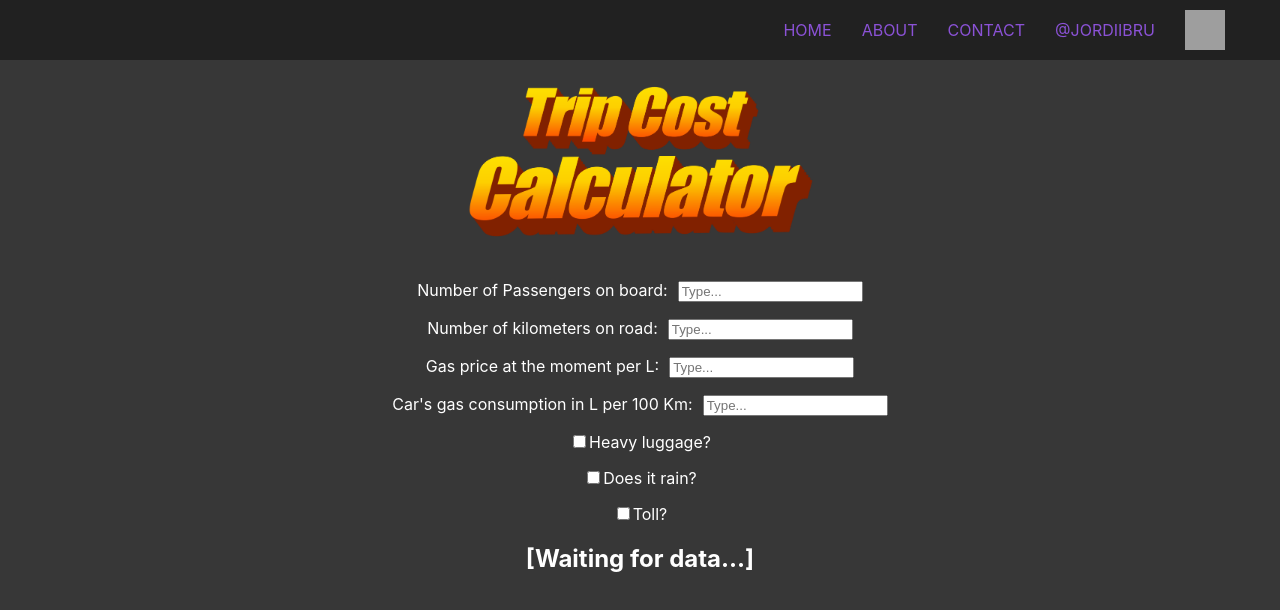
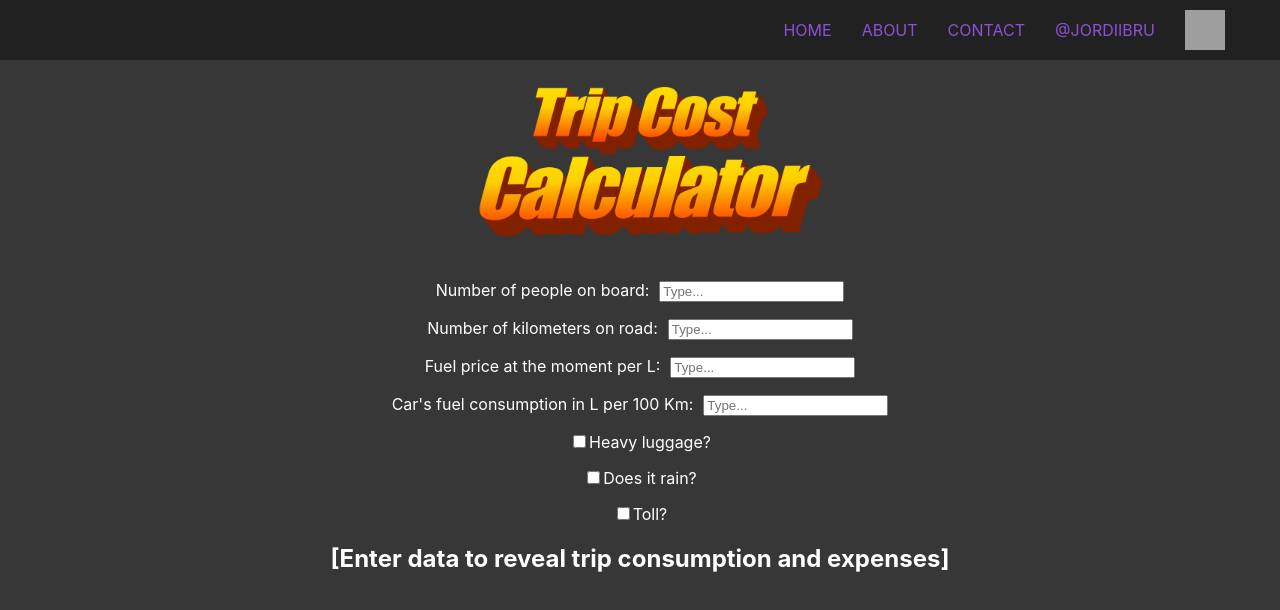
Before and after one commit to JordiiBru/Car-Trip-Cost-Calc, a React (Create React App) app: page / in a window 1280 px wide. Shown: the top 610 px of the page. Built offline with nearby package versions, Linux system fonts and the light colour scheme; grey boxes are pictures that could not be loaded.

Commit message:
new adjustments on msg and liters display

```diff
--- a/src/App.css
+++ b/src/App.css
@@ -31,9 +31,10 @@
 }
 
 .logo_pic {
-  text-align: left;
+  text-align: center;
   height: 200px;
   width: 375px;
+  margin-left: 20px;
 }
 
 .type-box {
--- a/src/App.js
+++ b/src/App.js
@@ -54,17 +54,17 @@ const App = () => {
     return total_l * parseFloat(GasPrice) + PreuPeatge;
   }
 
-  function displayAmount(){
-    var empty_msg = '';
-    var res = calculate();
-    res = res.toFixed(2);
-    var res_msg = 'Total amount to pay: '+ res +' €';
-    if(isNaN(res)) return empty_msg;
-    else return res_msg;
+  function calc_litres(){
+    var carCost = parseFloat(CarUsage)/100;
+    if(LuggageFlag === true) carCost = carCost + carCost*0.015;
+    if(RainFlag === true) carCost = carCost + carCost*0.1;
+    return parseFloat(Km) * carCost;
+
   }
 
   function displayResult(){
-    var empty_msg = '[Waiting for data...]';
+    var empty_msg = '';
+    if(isNaN(Passengers) || Passengers === 0 || Passengers === 1) return empty_msg;
     var res = calculate();
     res = res / Passengers;
     res = res.toFixed(2);
@@ -73,7 +73,24 @@ const App = () => {
     else return res_msg;
   }
 
-  var final_amount_msg = displayAmount();
+  function display_All(){
+    var empty_msg = '[Enter data to reveal trip consumption and expenses]';
+    var res = calculate();
+    res = parseFloat(res.toFixed(2));
+    if(isNaN(res)) return empty_msg;
+    var liters = calc_litres();
+    liters = parseFloat(liters.toFixed(3));
+    var total_res = '';
+    if(PeajeFlag === false){
+      total_res = 'A total of '+ liters +' liters have been consumed, equivalent to '+ res +' € of fuel';
+    } else {
+      total_res = "A total of "+ liters +" liters have been consumed, equivalent to "+ res +" € of fuel plus toll's cost";
+    }
+    return total_res;
+
+  }
+
+  var msg_test = display_All();
   var final_msg = displayResult();
 
   return (
@@ -86,7 +103,7 @@ const App = () => {
       <h3 className='intro-text'>All you have to do is enter the necessary values in the available boxes and check the corresponding options.</h3>*/}
       <p>
         <form>
-          <label> Number of Passengers on board:
+          <label> Number of people on board:
           <input
             className='type-box'
             type="int"
@@ -118,7 +135,7 @@ const App = () => {
 
       <p>
         <form>
-          <label> Gas price at the moment per L:
+          <label> Fuel price at the moment per L:
             <input
               className='type-box'
               type="int"
@@ -134,7 +151,7 @@ const App = () => {
 
       <p>
         <form>
-          <label> Car's gas consumption in L per 100 Km:
+          <label> Car's fuel consumption in L per 100 Km:
             <input
               className='type-box'
               type="int"
@@ -167,8 +184,9 @@ const App = () => {
         </form>
       </p>
       )}
-      <h3>{final_amount_msg}</h3>
+      <h2>{msg_test}</h2>
       <h2>{final_msg}</h2>
+
       <br/><br/><br/><br/><br/><br/><br/><br/><br/><br/><br/><br/><br/><br/>
       {/* no se com canviar el color del fons total */}
     </div>
```
